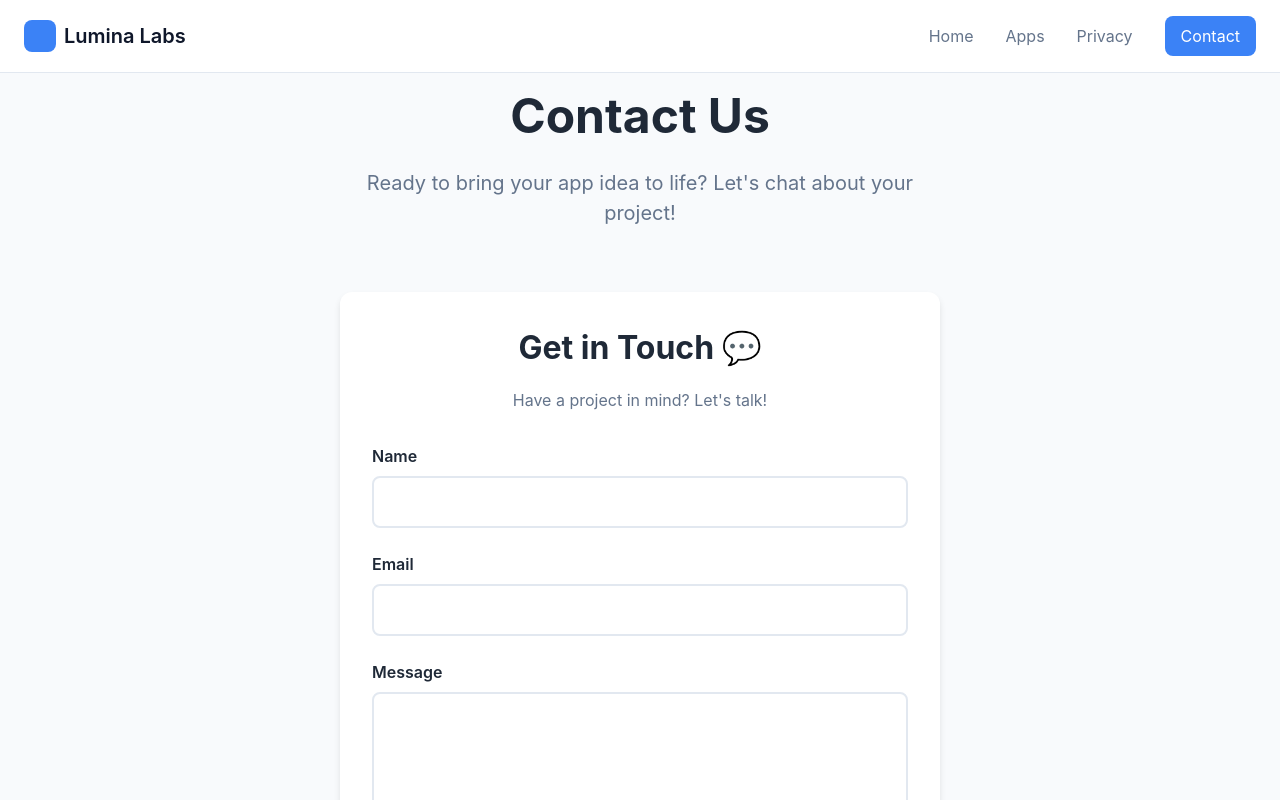
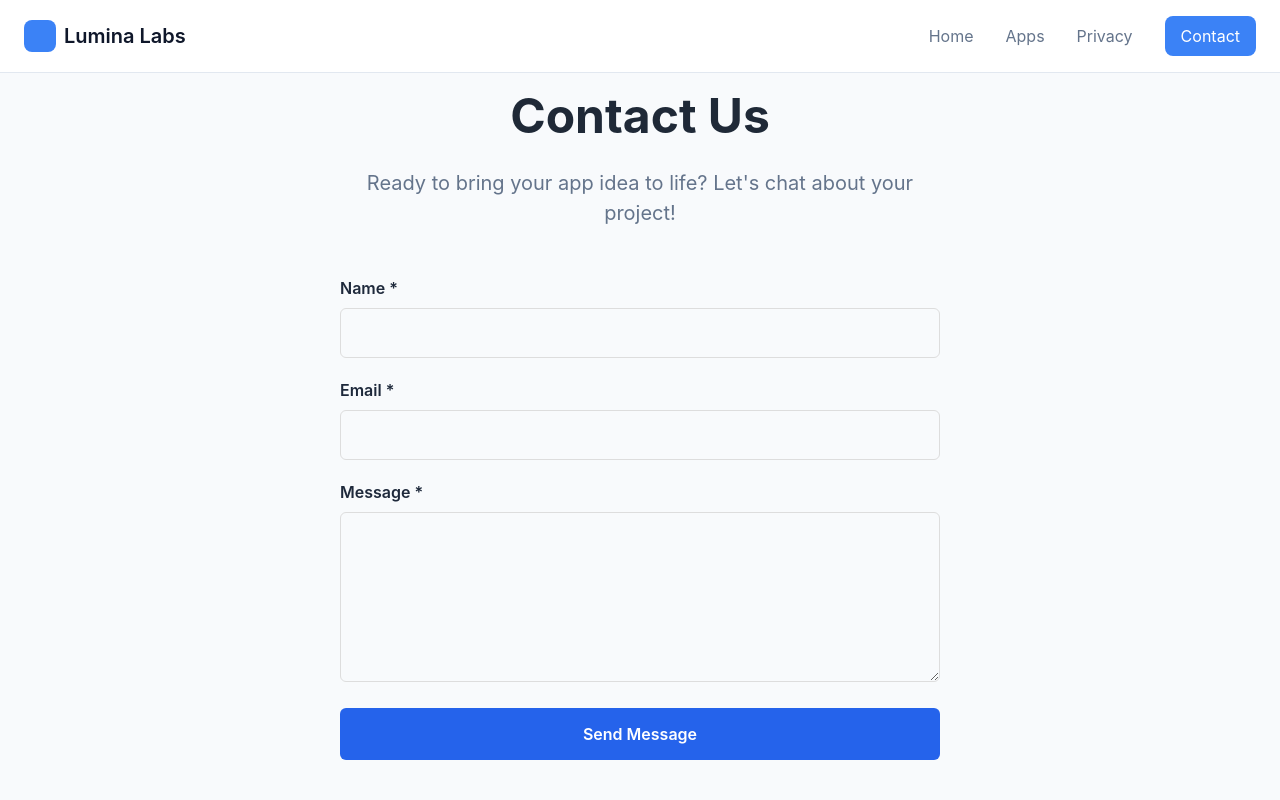
Before and after one commit to LuminaLabsIo/luminalabs-website, a Next.js app: page /contact in a window 1280 px wide. Shown: the top 800 px of the page. Built offline with nearby package versions, Linux system fonts and the light colour scheme.

Commit message:
Add Cloudflare Turnstile and rate limiting

```diff
--- a/app/api/contact/route.ts
+++ b/app/api/contact/route.ts
@@ -1,26 +1,78 @@
 import { NextResponse } from 'next/server';
+import { supabase } from '@/lib/supabase';
 import { Resend } from 'resend';
-import { supabase } from '../../../lib/supabase';
+import { checkRateLimit } from '@/lib/rateLimit';
 
 const resend = new Resend(process.env.RESEND_API_KEY);
 
+async function verifyTurnstile(token: string): Promise<boolean> {
+  const response = await fetch(
+    'https://challenges.cloudflare.com/turnstile/v0/siteverify',
+    {
+      method: 'POST',
+      headers: { 'Content-Type': 'application/json' },
+      body: JSON.stringify({
+        secret: process.env.TURNSTILE_SECRET_KEY,
+        response: token,
+      }),
+    }
+  );
+
+  const data = await response.json();
+  return data.success;
+}
+
 export async function POST(request: Request) {
   try {
-    const body = await request.json();
-    const { name, email, message } = body;
+    const ip = request.headers.get('x-forwarded-for') ||
+               request.headers.get('x-real-ip') ||
+               'unknown';
 
-    // Save to Supabase
+    if (!checkRateLimit(ip, 3, 60000)) {
+      return NextResponse.json(
+        { error: 'Too many requests. Please try again in a minute.' },
+        { status: 429 }
+      );
+    }
+
+    const { name, email, message, turnstileToken } = await request.json();
+
+    if (!turnstileToken) {
+      return NextResponse.json(
+        { error: 'Verification required' },
+        { status: 400 }
+      );
+    }
+
+    const isValid = await verifyTurnstile(turnstileToken);
+    if (!isValid) {
+      return NextResponse.json(
+        { error: 'Verification failed. Please refresh and try again.' },
+        { status: 400 }
+      );
+    }
+
+    if (!name || !email || !message) {
+      return NextResponse.json(
+        { error: 'All fields are required' },
+        { status: 400 }
+      );
+    }
+
     const { error: dbError } = await supabase
       .from('contact_submissions')
       .insert([{ name, email, message }]);
 
     if (dbError) {
       console.error('Database error:', dbError);
+      return NextResponse.json(
+        { error: 'Failed to save submission' },
+        { status: 500 }
+      );
     }
 
-    // Send email via Resend
-    const { data, error } = await resend.emails.send({
-      from: 'Contact Form <noreply@lumina-labs.org>',
+    const { error: emailError } = await resend.emails.send({
+      from: 'Lumina Labs <noreply@lumina-labs.org>',
       to: 'petra@lumina-labs.org',
       subject: `New Contact Form Submission from ${name}`,
       html: `
@@ -28,18 +80,20 @@ export async function POST(request: Request) {
         <p><strong>Name:</strong> ${name}</p>
         <p><strong>Email:</strong> ${email}</p>
         <p><strong>Message:</strong></p>
-        <p>${message.replace(/\n/g, '<br>')}</p>
-      `
+        <p>${message}</p>
+      `,
     });
 
-    if (error) {
-      console.error('Resend error:', error);
-      return NextResponse.json({ error: 'Failed to send email' }, { status: 500 });
+    if (emailError) {
+      console.error('Email error:', emailError);
     }
 
-    return NextResponse.json({ success: true, data });
+    return NextResponse.json({ success: true });
   } catch (error) {
-    console.error('Error:', error);
-    return NextResponse.json({ error: 'Internal server error' }, { status: 500 });
+    console.error('Server error:', error);
+    return NextResponse.json(
+      { error: 'Internal server error' },
+      { status: 500 }
+    );
   }
 }
--- a/components/ContactForm.tsx
+++ b/components/ContactForm.tsx
@@ -1,157 +1,137 @@
 'use client';
 
-import { useState } from 'react';
+import { useState, useEffect } from 'react';
 
 export default function ContactForm() {
-  const [formData, setFormData] = useState({
-    name: '',
-    email: '',
-    message: ''
-  });
   const [status, setStatus] = useState('');
   const [loading, setLoading] = useState(false);
+  const [turnstileLoaded, setTurnstileLoaded] = useState(false);
 
-  const handleSubmit = async (e: React.FormEvent) => {
+  useEffect(() => {
+    const script = document.createElement('script');
+    script.src = 'https://challenges.cloudflare.com/turnstile/v0/api.js';
+    script.async = true;
+    script.defer = true;
+    script.onload = () => setTurnstileLoaded(true);
+    document.body.appendChild(script);
+
+    return () => {
+      if (document.body.contains(script)) {
+        document.body.removeChild(script);
+      }
+    };
+  }, []);
+
+  const handleSubmit = async (e: React.FormEvent<HTMLFormElement>) => {
     e.preventDefault();
     setLoading(true);
     setStatus('');
 
+    const formData = new FormData(e.currentTarget);
+    const turnstileToken = (window as any).turnstile?.getResponse();
+
+    if (!turnstileToken) {
+      setStatus('Please complete the verification');
+      setLoading(false);
+      return;
+    }
+
     try {
       const response = await fetch('/api/contact', {
         method: 'POST',
-        headers: {
-          'Content-Type': 'application/json'
-        },
-        body: JSON.stringify(formData)
+        headers: { 'Content-Type': 'application/json' },
+        body: JSON.stringify({
+          name: formData.get('name'),
+          email: formData.get('email'),
+          message: formData.get('message'),
+          turnstileToken,
+        }),
       });
 
-      if (!response.ok) throw new Error('Failed to send');
+      const data = await response.json();
 
-      setStatus('success');
-      setFormData({ name: '', email: '', message: '' });
+      if (response.ok) {
+        setStatus('Message sent successfully! ✅');
+        (e.target as HTMLFormElement).reset();
+        (window as any).turnstile?.reset();
+      } else {
+        setStatus(data.error || 'Failed to send message ❌');
+      }
     } catch (error) {
-      console.error('Error:', error);
-      setStatus('error');
+      setStatus('Network error. Please try again ❌');
     } finally {
       setLoading(false);
     }
   };
 
   return (
-    <div style={{
-      maxWidth: '600px',
-      margin: '4rem auto',
-      padding: '2rem',
-      backgroundColor: 'white',
-      borderRadius: '12px',
-      boxShadow: '0 4px 6px rgba(0,0,0,0.1)'
-    }}>
-      <h2 style={{
-        fontSize: '32px',
-        fontWeight: '700',
-        marginBottom: '1rem',
-        textAlign: 'center',
-        color: '#1f2937'
-      }}>
-        Get in Touch 💬
-      </h2>
-      <p style={{
-        textAlign: 'center',
-        color: '#64748b',
-        marginBottom: '2rem'
-      }}>
-        Have a project in mind? Let's talk!
-      </p>
-
-      <form onSubmit={handleSubmit}>
-        <div style={{ marginBottom: '1.5rem' }}>
-          <label style={{
-            display: 'block',
-            marginBottom: '0.5rem',
-            fontWeight: '600',
-            color: '#1f2937'
-          }}>
-            Name
+    <form onSubmit={handleSubmit} style={{ maxWidth: '600px', margin: '0 auto' }}>
+      <div style={{ marginBottom: '20px' }}>
+        <label htmlFor="name" style={{ display: 'block', marginBottom: '8px', fontWeight: '600' }}>
+          Name *
         </label>
         <input
           type="text"
+          id="name"
+          name="name"
           required
-            value={formData.name}
-            onChange={(e) => setFormData({ ...formData, name: e.target.value })}
           style={{
             width: '100%',
             padding: '12px',
-              border: '2px solid #e2e8f0',
-              borderRadius: '8px',
+            border: '1px solid #ddd',
+            borderRadius: '6px',
             fontSize: '16px',
-              outline: 'none',
-              transition: 'border 0.3s',
-              boxSizing: 'border-box'
           }}
-            onFocus={(e) => e.currentTarget.style.borderColor = '#3b82f6'}
-            onBlur={(e) => e.currentTarget.style.borderColor = '#e2e8f0'}
         />
       </div>
 
-        <div style={{ marginBottom: '1.5rem' }}>
-          <label style={{
-            display: 'block',
-            marginBottom: '0.5rem',
-            fontWeight: '600',
-            color: '#1f2937'
-          }}>
-            Email
+      <div style={{ marginBottom: '20px' }}>
+        <label htmlFor="email" style={{ display: 'block', marginBottom: '8px', fontWeight: '600' }}>
+          Email *
         </label>
         <input
           type="email"
+          id="email"
+          name="email"
           required
-            value={formData.email}
-            onChange={(e) => setFormData({ ...formData, email: e.target.value })}
           style={{
             width: '100%',
             padding: '12px',
-              border: '2px solid #e2e8f0',
-              borderRadius: '8px',
+            border: '1px solid #ddd',
+            borderRadius: '6px',
             fontSize: '16px',
-              outline: 'none',
-              transition: 'border 0.3s',
-              boxSizing: 'border-box'
           }}
-            onFocus={(e) => e.currentTarget.style.borderColor = '#3b82f6'}
-            onBlur={(e) => e.currentTarget.style.borderColor = '#e2e8f0'}
         />
       </div>
 
-        <div style={{ marginBottom: '1.5rem' }}>
-          <label style={{
-            display: 'block',
-            marginBottom: '0.5rem',
-            fontWeight: '600',
-            color: '#1f2937'
-          }}>
-            Message
+      <div style={{ marginBottom: '20px' }}>
+        <label htmlFor="message" style={{ display: 'block', marginBottom: '8px', fontWeight: '600' }}>
+          Message *
         </label>
         <textarea
+          id="message"
+          name="message"
           required
           rows={6}
-            value={formData.message}
-            onChange={(e) => setFormData({ ...formData, message: e.target.value })}
           style={{
             width: '100%',
             padding: '12px',
-              border: '2px solid #e2e8f0',
-              borderRadius: '8px',
+            border: '1px solid #ddd',
+            borderRadius: '6px',
             fontSize: '16px',
-              outline: 'none',
-              transition: 'border 0.3s',
             resize: 'vertical',
-              fontFamily: 'inherit',
-              boxSizing: 'border-box'
           }}
-            onFocus={(e) => e.currentTarget.style.borderColor = '#3b82f6'}
-            onBlur={(e) => e.currentTarget.style.borderColor = '#e2e8f0'}
         />
       </div>
+
+      {turnstileLoaded && (
+        <div
+          className="cf-turnstile"
+          data-sitekey={process.env.NEXT_PUBLIC_TURNSTILE_SITE_KEY}
+          data-theme="light"
+          style={{ marginBottom: '20px' }}
+        />
+      )}
 
       <button
         type="submit"
@@ -159,53 +139,32 @@ export default function ContactForm() {
         style={{
           width: '100%',
           padding: '14px',
-            backgroundColor: loading ? '#9ca3af' : '#3b82f6',
+          backgroundColor: loading ? '#ccc' : '#2563eb',
           color: 'white',
           border: 'none',
-            borderRadius: '8px',
-            fontSize: '18px',
+          borderRadius: '6px',
+          fontSize: '16px',
           fontWeight: '600',
           cursor: loading ? 'not-allowed' : 'pointer',
-            transition: 'background 0.3s'
-          }}
-          onMouseOver={(e) => {
-            if (!loading) e.currentTarget.style.backgroundColor = '#2563eb';
-          }}
-          onMouseOut={(e) => {
-            if (!loading) e.currentTarget.style.backgroundColor = '#3b82f6';
         }}
       >
-          {loading ? 'Sending...' : 'Send Message 🚀'}
+        {loading ? 'Sending...' : 'Send Message'}
       </button>
 
-        {status === 'success' && (
-          <div style={{
-            marginTop: '1rem',
+      {status && (
+        <div
+          style={{
+            marginTop: '20px',
             padding: '12px',
-            backgroundColor: '#d1fae5',
-            color: '#065f46',
-            borderRadius: '8px',
+            borderRadius: '6px',
+            backgroundColor: status.includes('✅') ? '#d1fae5' : '#fee2e2',
+            color: status.includes('✅') ? '#065f46' : '#991b1b',
             textAlign: 'center',
-            fontWeight: '600'
-          }}>
-            ✅ Message sent! We'll get back to you soon.
-          </div>
-        )}
-
-        {status === 'error' && (
-          <div style={{
-            marginTop: '1rem',
-            padding: '12px',
-            backgroundColor: '#fee2e2',
-            color: '#991b1b',
-            borderRadius: '8px',
-            textAlign: 'center',
-            fontWeight: '600'
-          }}>
-            ❌ Something went wrong. Please try again.
+          }}
+        >
+          {status}
         </div>
       )}
     </form>
-    </div>
   );
 }
--- /dev/null
+++ b/lib/rateLimit.ts
@@ -0,0 +1,22 @@
+const rateLimit = new Map<string, { count: number; resetTime: number }>();
+
+export function checkRateLimit(
+  ip: string,
+  limit = 3,
+  windowMs = 60000
+): boolean {
+  const now = Date.now();
+  const record = rateLimit.get(ip);
+
+  if (!record || now > record.resetTime) {
+    rateLimit.set(ip, { count: 1, resetTime: now + windowMs });
+    return true;
+  }
+
+  if (record.count >= limit) {
+    return false;
+  }
+
+  record.count++;
+  return true;
+}
```
Lines whose indentation alone changed are shown as unchanged.
